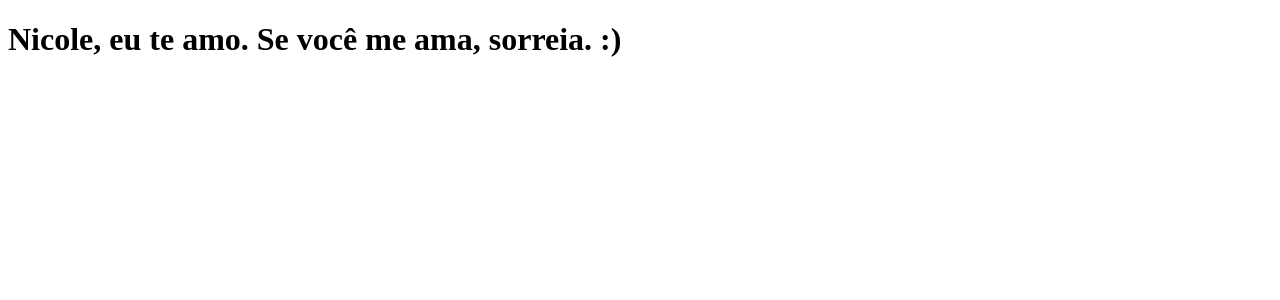
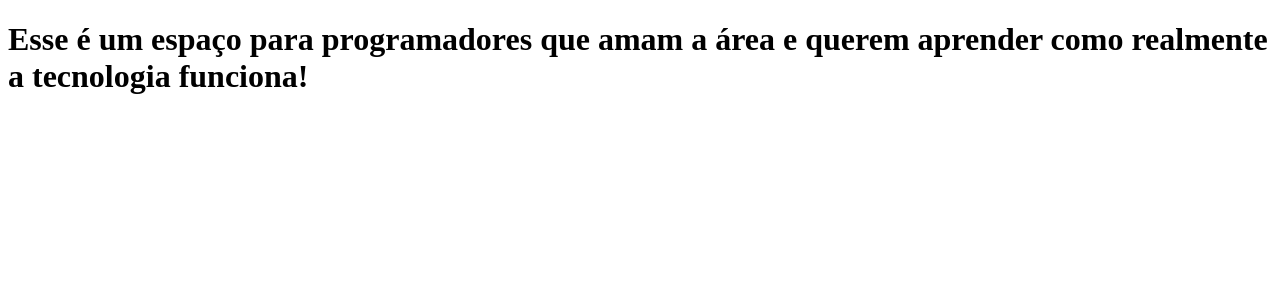
Before and after one commit to luc-np/tabnews-clone, a Next.js app: page / in a window 1280 px wide. Shown: the top 300 px of the page. Built offline with nearby package versions, Linux system fonts and the light colour scheme.

Commit message:
adiciona frase macdonalds

```diff
--- a/pages/index.js
+++ b/pages/index.js
@@ -1,5 +1,10 @@
 function Home() {
-  return <h1>Nicole, eu te amo. Se você me ama, sorreia. :)</h1>;
+  return (
+    <h1>
+      Esse é um espaço para programadores que amam a área e querem aprender como
+      realmente a tecnologia funciona!
+    </h1>
+  );
 }
 
 export default Home;
```
